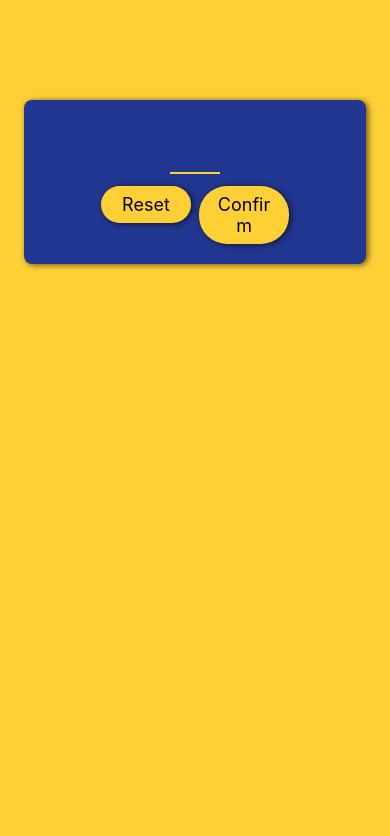
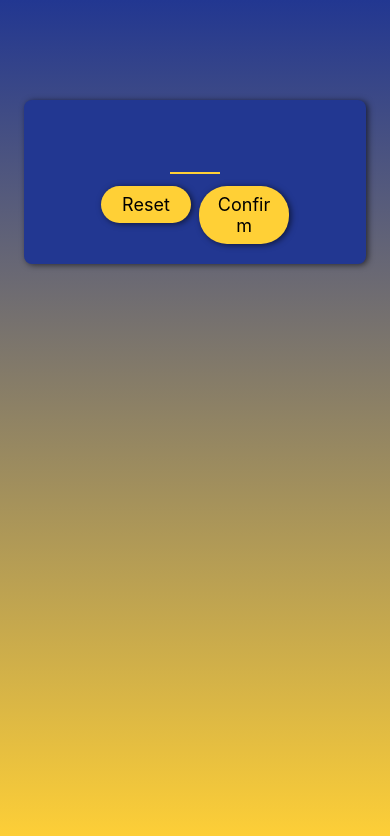
Before and after one commit to StanislavDitsan/GameApp, a React Native app: screen / in a window 390 px wide. Shown: the top 836 px of the page. Built offline with nearby package versions, Linux system fonts and the light colour scheme.

Commit message:
Added LinearGradient

```diff
--- a/App.js
+++ b/App.js
@@ -1,20 +1,23 @@
-import { StyleSheet, View } from 'react-native';
+import { StyleSheet } from 'react-native';
 import StartGameScreen from "./screens/StartGameScreen";
+import { LinearGradient } from 'expo-linear-gradient';
 
 
 
 export default function App() {
   return (
-    <View style={styles.appBg}>
+    <LinearGradient
+      colors={['#223791', '#ffd036',]}
+      style={styles.appBg}>
       <StartGameScreen />
-    </View>
+    </LinearGradient>
 
   );
 }
 
 const styles = StyleSheet.create({
-  appBg:{
-    backgroundColor: '#ffd036',
+  appBg: {
+
     flex: 1,
   }
 });
--- a/package.json
+++ b/package.json
@@ -13,7 +13,8 @@
     "expo-font": "^11.10.3",
     "expo-status-bar": "~1.11.1",
     "react": "18.2.0",
-    "react-native": "0.73.6"
+    "react-native": "0.73.6",
+    "expo-linear-gradient": "~12.7.2"
   },
   "devDependencies": {
     "@babel/core": "^7.20.0"
```
Also changed, not shown: 1 other file (tests, documents, lock files or other folders).
